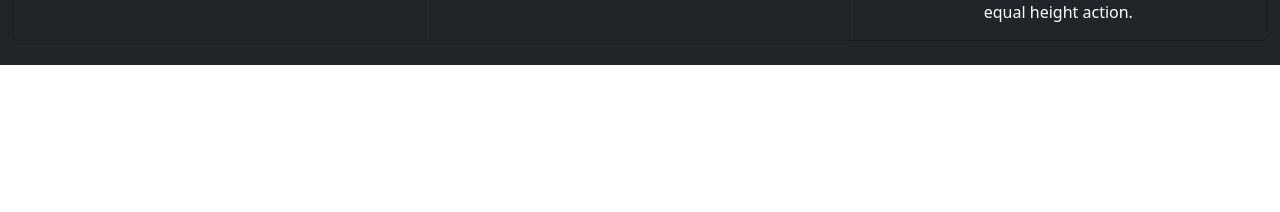
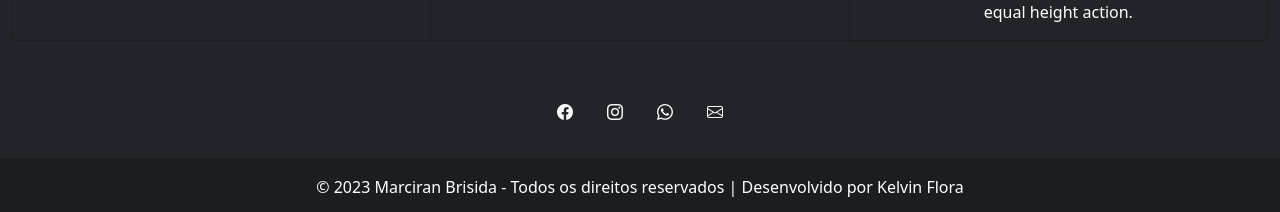
Before and after one commit to KelvinFlora/marciran-brisida, a Vue app: page / in a window 1280 px wide. Shown: the part 1631-1843 px from the top of the page. Before the commit the page ends 1696 px from the top, so only its background shows below. Built offline with nearby package versions, Linux system fonts and the light colour scheme.

Commit message:
footer fixes

```diff
--- a/index.html
+++ b/index.html
@@ -22,7 +22,7 @@
     ></script>
   </head>
   <body>
-    <div id="app"></div>
+    <div id="app" class="d-flex flex-column min-vh-100"></div>
     <script type="module" src="/src/main.js"></script>
   </body>
 </html>
--- a/src/App.vue
+++ b/src/App.vue
@@ -2,10 +2,10 @@
     <nav>
     <NavBar />
     </nav>
+    <RouterView />
     <div>
     <FooterSite />
     </div>
-    <RouterView />
 </template>
 
 <script>
--- a/src/components/FooterSite.vue
+++ b/src/components/FooterSite.vue
@@ -1,6 +1,6 @@
 <template>
         <!-- Footer -->
-        <footer class="bg-dark text-center text-white fixed-bottom">
+        <footer class="bg-dark text-center text-white mt-auto">
       <!-- Grid container -->
       <div class="container p-4 pb-0">
         <!-- Section: Social media -->
```
